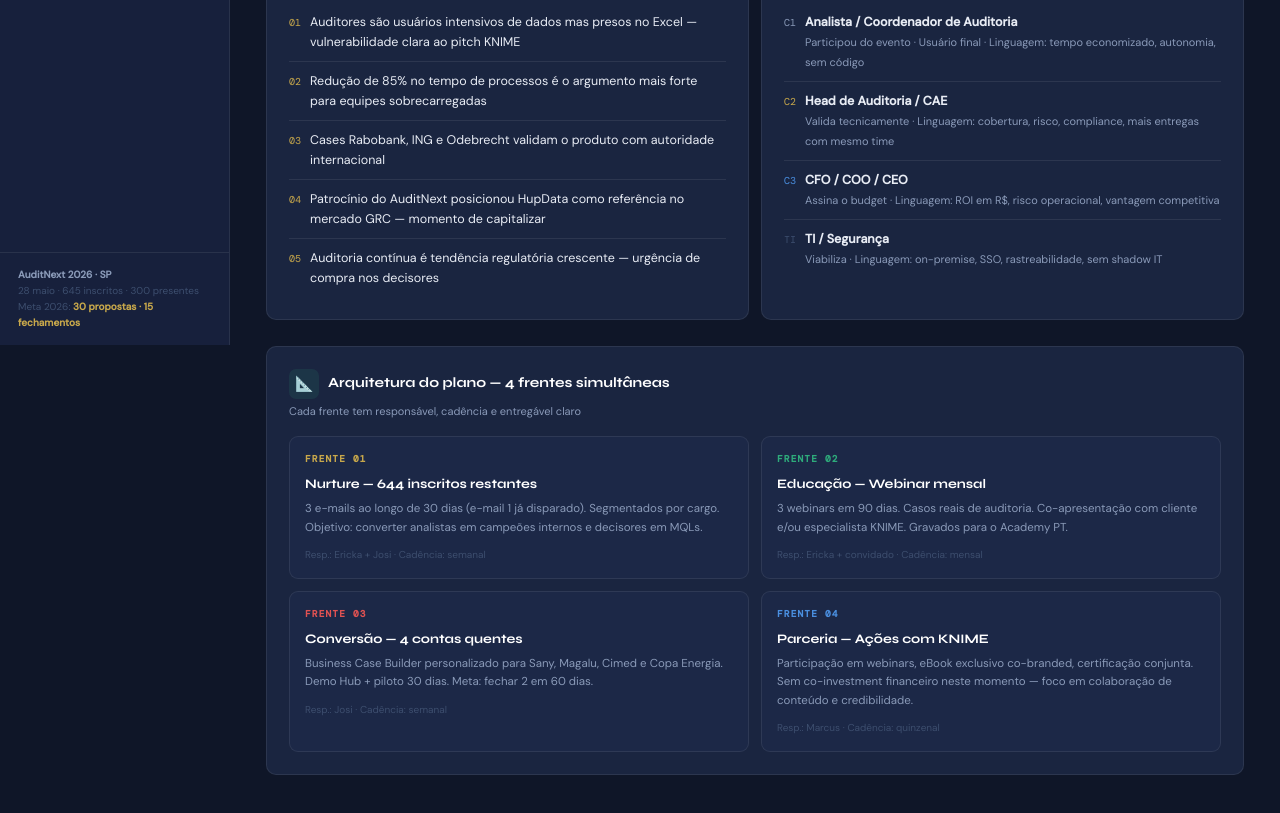
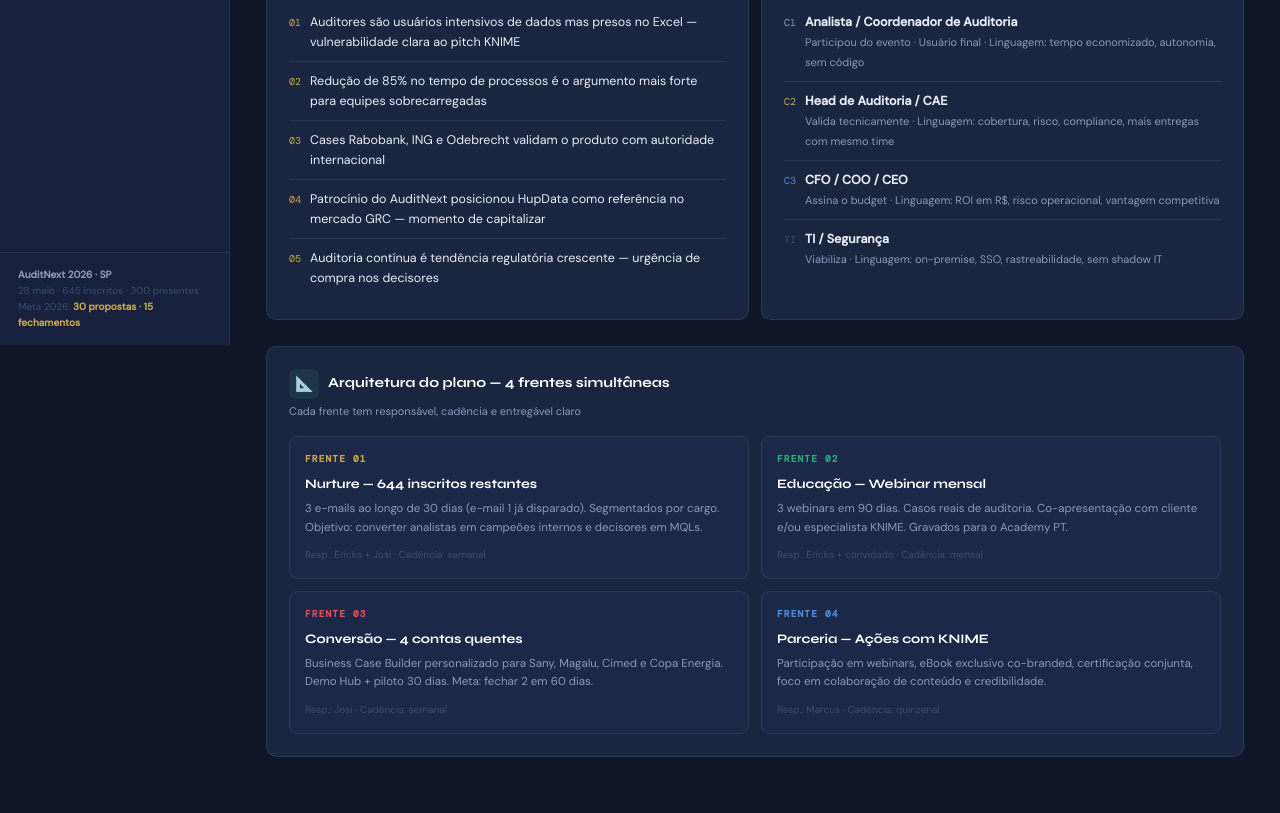
Before and after one commit to estanislao/verticalAuditoriaTax, a plain HTML site: page index.html in a window 1280 px wide. Shown: the part 455-1268 px from the top of the page. Drawn offline with nearby package versions, Linux system fonts and the light colour scheme.

Commit message:
Update index.html

```diff
--- a/index.html
+++ b/index.html
@@ -469,7 +469,7 @@
       <div class="frente">
         <div class="frente-num" style="color:var(--blue-acc)">Frente 04</div>
         <h4>Parceria — Ações com KNIME</h4>
-        <p>Participação em webinars, eBook exclusivo co-branded, certificação conjunta. Sem co-investment financeiro neste momento — foco em colaboração de conteúdo e credibilidade.</p>
+        <p>Participação em webinars, eBook exclusivo co-branded, certificação conjunta, foco em colaboração de conteúdo e credibilidade.</p>
         <div class="frente-meta">Resp.: Marcus · Cadência: quinzenal</div>
       </div>
     </div>
@@ -1085,7 +1085,7 @@
 ══════════════════════════════════ -->
 <section class="section" id="sec-knime">
   <div class="sh">
-    <div class="sh-left"><h2>Parceria com KNIME</h2><p>Colaboração de conteúdo e credibilidade — sem co-investment financeiro neste momento</p></div>
+    <div class="sh-left"><h2>Parceria com KNIME</h2><p>Colaboração de conteúdo e credibilidade </p></div>
     <div class="sh-right">Elite Partner · Americas Partner of the Year 2022</div>
   </div>
 
```
